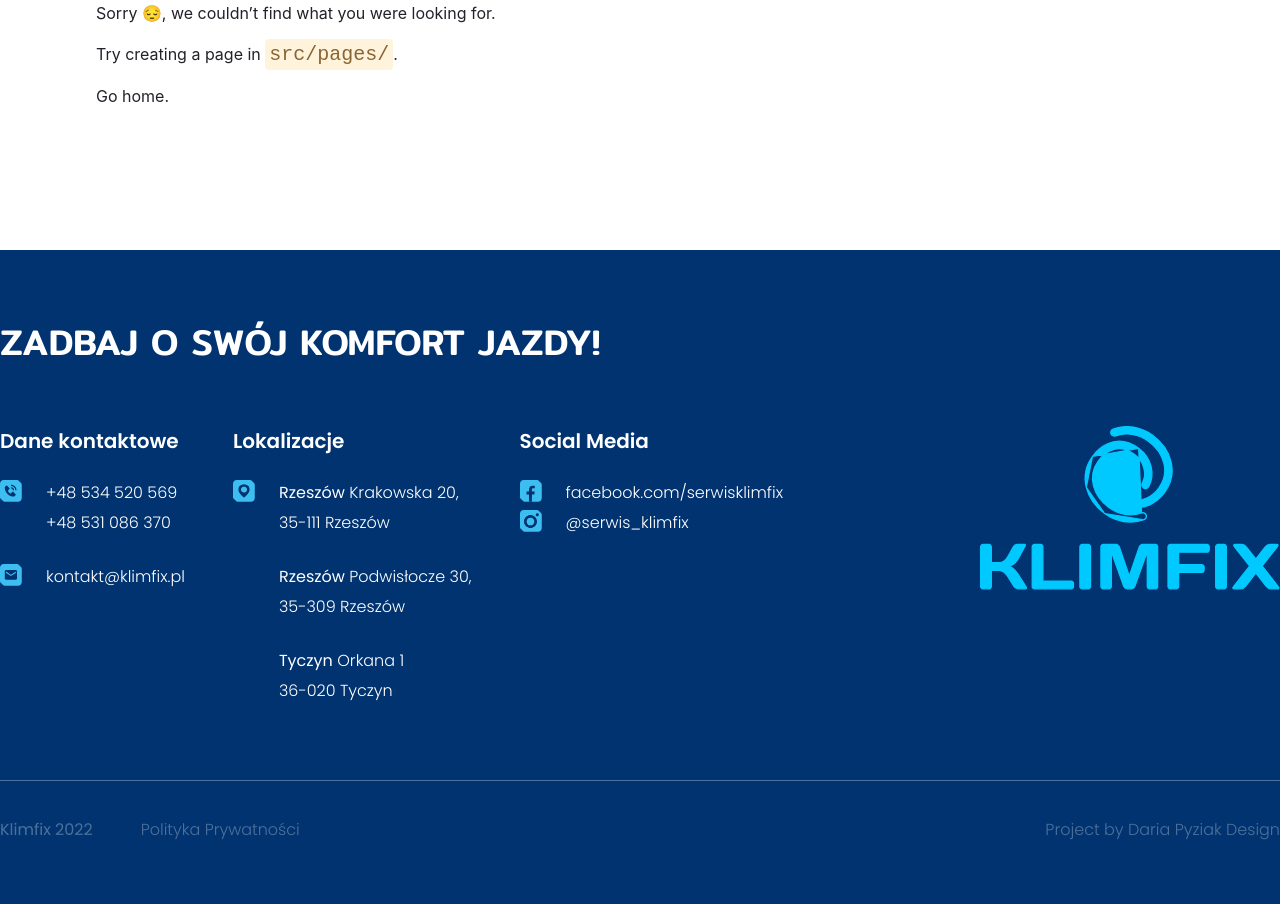
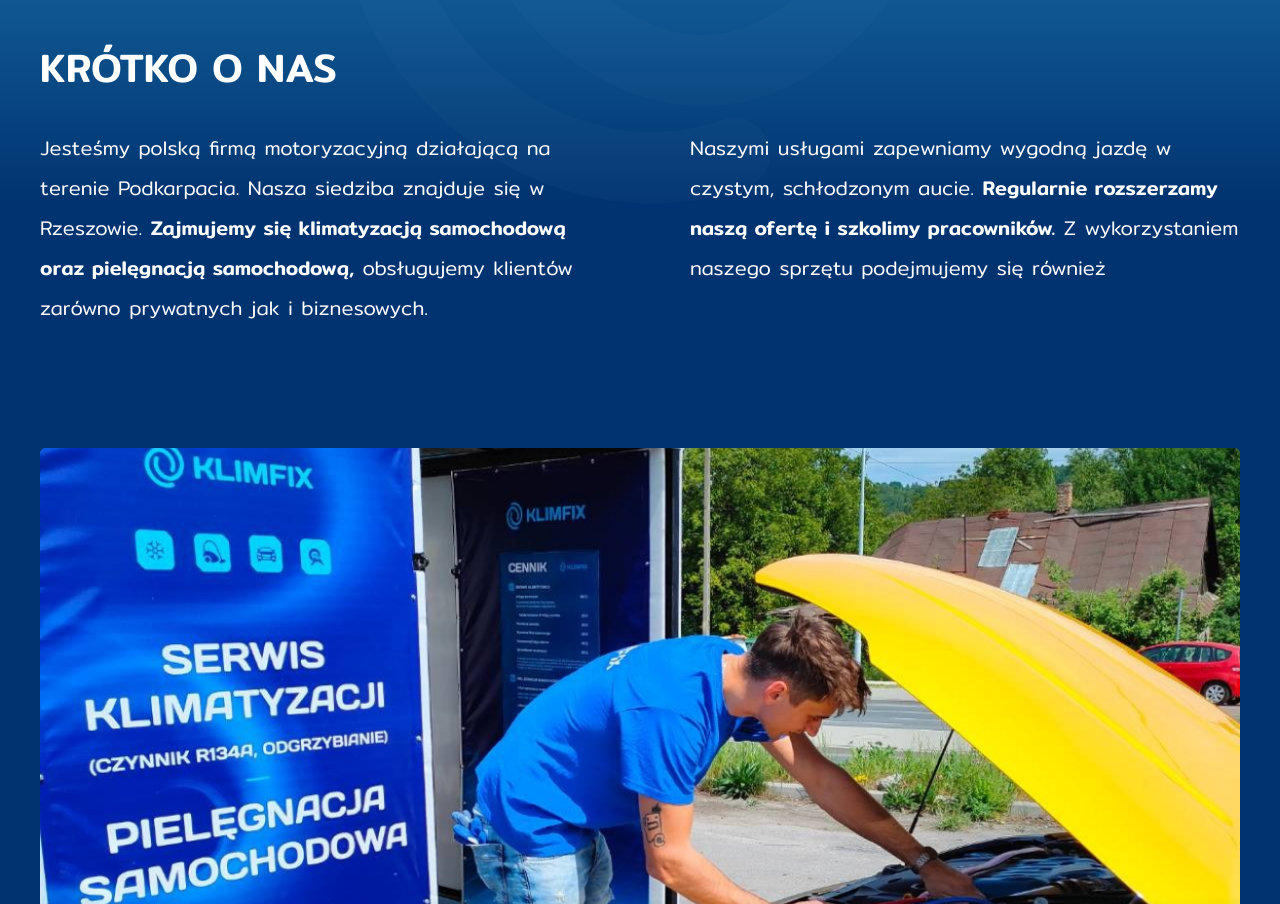
Before and after one commit to rafsko123/klimfix-www, a Gatsby site: page /o-nas in a window 1280 px wide. Before the commit this address had no page. Shown: the part 196-1100 px from the top of the page. Built offline with nearby package versions, Linux system fonts and the light colour scheme; Gatsby itself is replaced by a stand-in of ours.

Commit message:
Create about page.

```diff
--- a/src/components/typography/Description.tsx
+++ b/src/components/typography/Description.tsx
@@ -6,4 +6,7 @@ export const Description = styled.p<{ isWhite?: boolean }>`
     font-size: ${({theme}) => theme.fonts.desktop.sm};
     line-height: 2;
     font-weight: 300;
+    strong,b {
+        font-weight: 500;
+    }
 `;
--- /dev/null
+++ b/src/pages/o-nas.tsx
@@ -0,0 +1,65 @@
+import React         from "react";
+import styled        from "styled-components";
+import {Wrapper}     from "../components/layout/Wrapper";
+
+import Watermark    from "../assets/icons/watermark_about.svg";
+import WatermarkBottom   from "../assets/icons/watermark_about_bottom.svg";
+
+import ContactBaner from "../sections/about/ContactBaner";
+import Content      from "../sections/about/Content";
+import Hero         from "../sections/about/hero";
+
+
+const Container = styled.div`
+    background-color: ${({theme}) => theme.colors.secondary};
+    background-image: url(${Watermark}), url(${WatermarkBottom});
+    background-repeat: no-repeat;
+    background-position: 50% 0, 50% 100%;
+    background-size: 850px 400px;
+    padding: 240px 0 160px 0;
+    position: relative;
+
+    &:before {
+        content: '';
+        display: block;
+        position: absolute;
+        top: 0;
+        left: 0;
+        width: 100%;
+        height: 400px;
+        background: linear-gradient(180deg, rgba(0, 51, 112, 0) 0%, rgba(60, 191, 240, 0.51) 100%);
+        transform: rotate(-180deg);
+    }
+
+    &:after {
+        content: '';
+        display: block;
+        position: absolute;
+        bottom: 0;
+        left: 0;
+        width: 100%;
+        height: 430px;
+        background: linear-gradient(180deg, rgba(0, 51, 112, 0) 0%, rgba(60, 191, 240, 0.41) 100%);
+    }
+`;
+
+const StyledWrapper = styled(Wrapper)`
+    max-width: 1200px;
+    position: relative;
+    z-index: 3;
+`;
+
+
+const About = () => {
+  return (
+    <Container>
+      <StyledWrapper>
+        <Hero/>
+        <Content/>
+        <ContactBaner/>
+      </StyledWrapper>
+    </Container>
+  );
+};
+
+export default About;
--- /dev/null
+++ b/src/sections/about/ContactBaner.tsx
@@ -0,0 +1,34 @@
+import React         from "react";
+import styled        from "styled-components";
+import ButtonPrimary from "../../components/buttons/ButtonPrimary";
+import {Description} from "../../components/typography/Description";
+import {TitleMd}     from "../../components/typography/TitleMd";
+
+
+const Container = styled.div`
+    max-width: 400px;
+    text-align: center;
+    margin: 120px auto 0 auto;
+`;
+
+const StyledDescription = styled(Description)`
+    margin: 24px 0;
+`;
+
+const ContactBaner = () => {
+  return (
+    <Container>
+      <TitleMd isWhite>
+        CHCESZ Z NAMI WSPÓŁPRACOWAĆ?
+      </TitleMd>
+      <StyledDescription isWhite>
+        Jesteśmy otwarci na propozycje współpracy. Napisz do nas lub zadzwoń!
+      </StyledDescription>
+      <ButtonPrimary to="/">
+        SKONTAKTUJ SIĘ Z NAMI
+      </ButtonPrimary>
+    </Container>
+  );
+};
+
+export default ContactBaner;
--- /dev/null
+++ b/src/sections/about/Content.tsx
@@ -0,0 +1,49 @@
+import {graphql}        from "gatsby";
+import {useStaticQuery} from "gatsby";
+import Img              from "gatsby-image";
+import React            from "react";
+import styled           from "styled-components";
+
+
+const ImageBox = styled.div`
+    width: 100%;
+    margin-top: 120px;
+    position: relative;
+    &:after {
+        content: '';
+        display: block;
+        position: absolute;
+        bottom: 0;
+        left: 0;
+        width: 100%;
+        height: 340px;
+        background: linear-gradient(180deg, rgba(0, 51, 112, 0) 0%, #003370 100%);
+        z-index: 2;
+    }
+`;
+
+const Content = () => {
+  return (
+    <div>
+      <ImageBox>
+        <Img fluid={image().about.childImageSharp.fluid}/>
+      </ImageBox>
+    </div>
+  );
+};
+
+export const image = () => {
+  return useStaticQuery(graphql`
+    query {
+      about: file(relativePath: { eq: "images/about/about.png" }) {
+        childImageSharp {
+          fluid(maxWidth: 1200, quality: 100) {
+            ...GatsbyImageSharpFluid_withWebp
+          }
+        }
+      }
+    }
+  `);
+};
+
+export default Content;
--- /dev/null
+++ b/src/sections/about/Hero.tsx
@@ -0,0 +1,38 @@
+import React         from "react";
+import styled        from "styled-components";
+import {Description} from "../../components/typography/Description";
+import {TitleMd}     from "../../components/typography/TitleMd";
+
+const TextColumns = styled.div`
+    display: flex;
+    justify-content: space-between;
+    margin-top: 36px;
+`;
+
+const TextColumn = styled.div`
+    width: calc(50% - 50px);
+`;
+
+const Hero = () => {
+  return (
+    <div>
+      <TitleMd as="h1" isWhite>
+        Krótko o nas
+      </TitleMd>
+      <TextColumns>
+        <TextColumn>
+          <Description isWhite>
+            Jesteśmy polską firmą motoryzacyjną działającą na terenie Podkarpacia. Nasza siedziba znajduje się w Rzeszowie. <strong>Zajmujemy się klimatyzacją samochodową oraz pielęgnacją samochodową,</strong> obsługujemy klientów zarówno prywatnych jak i biznesowych.
+          </Description>
+        </TextColumn>
+        <TextColumn>
+          <Description isWhite>
+            Naszymi usługami zapewniamy wygodną jazdę w czystym, schłodzonym aucie. <strong>Regularnie rozszerzamy naszą ofertę i szkolimy pracowników.</strong> Z wykorzystaniem naszego sprzętu podejmujemy się również
+          </Description>
+        </TextColumn>
+      </TextColumns>
+    </div>
+  );
+};
+
+export default Hero;
```
Also changed, not shown: src/assets/icons/watermark_about.svg (added), src/assets/icons/watermark_about_bottom.svg (added), src/assets/images/about/about.png (added).
